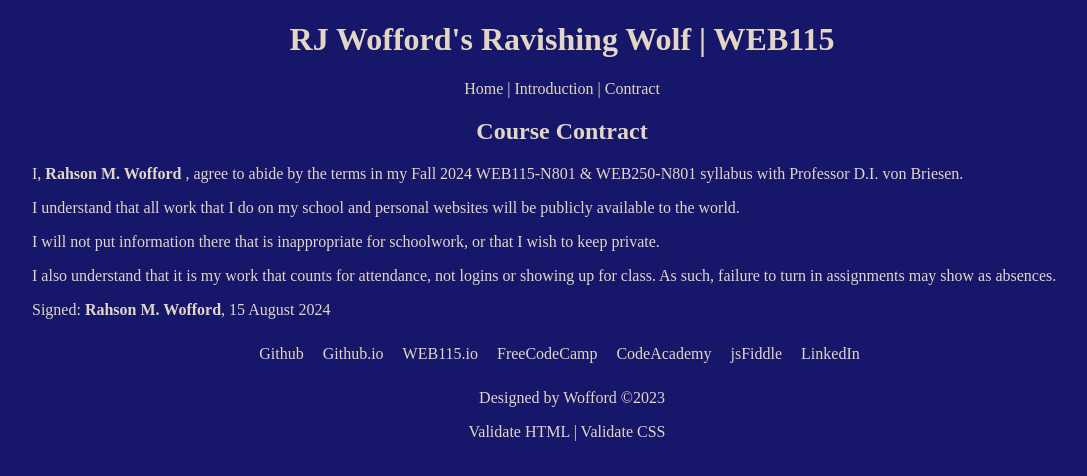
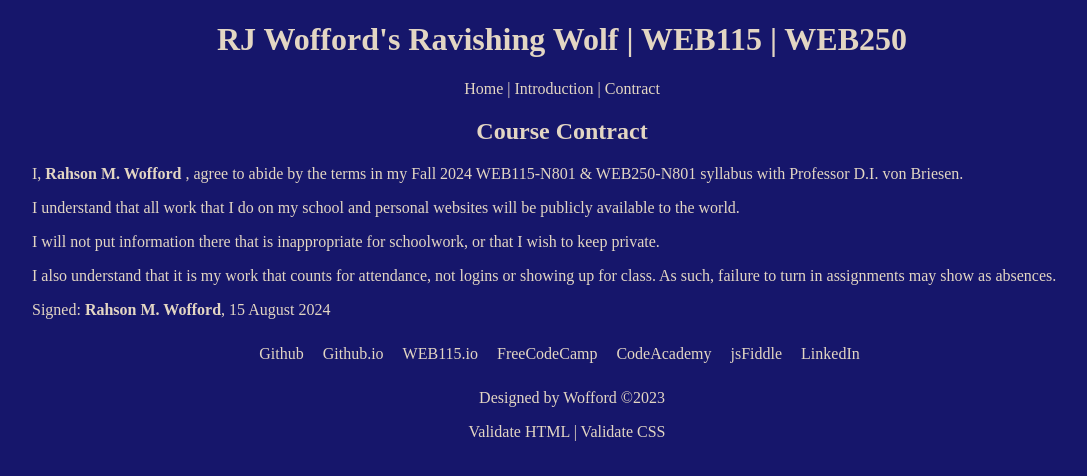
Before and after one commit to RahWoff/web250, a plain HTML site: page contract.html in a window 1280 px wide. Shown: the whole page, without its empty margins (78-1165 px from the left). Drawn offline with Linux system fonts and the light colour scheme.

Commit message:
Update Contract
Added WEB250 in H1

```diff
--- a/contract.html
+++ b/contract.html
@@ -7,7 +7,7 @@
 </head>
 <body>
      <header>
-            <h1>RJ Wofford's Ravishing Wolf | WEB115</h1>
+            <h1>RJ Wofford's Ravishing Wolf | WEB115 | WEB250</h1>
 			<div class= "nav-style">
 			<nav>
 				<a href = "index.html">Home</a> |
```
